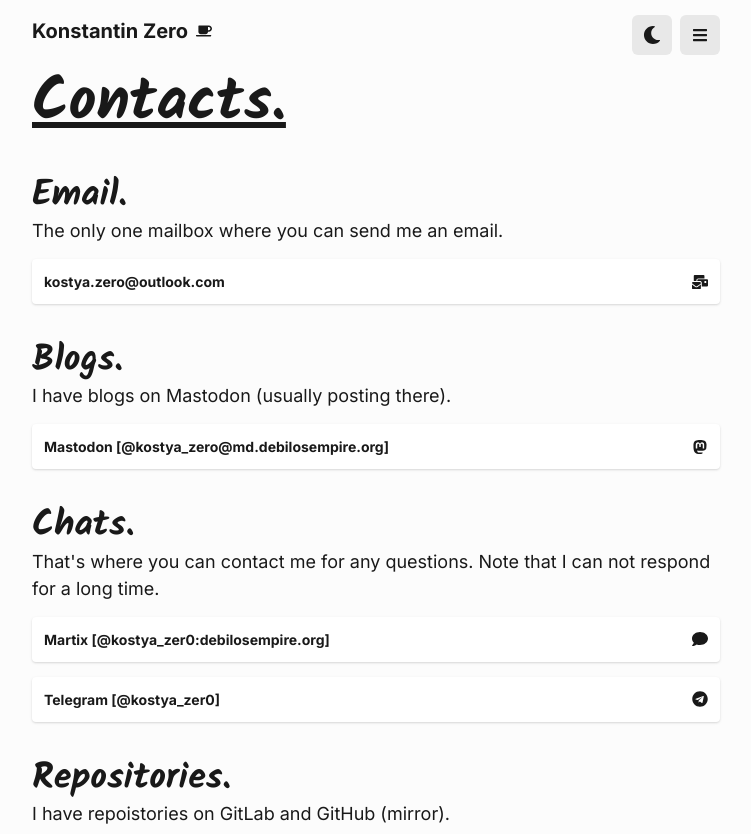
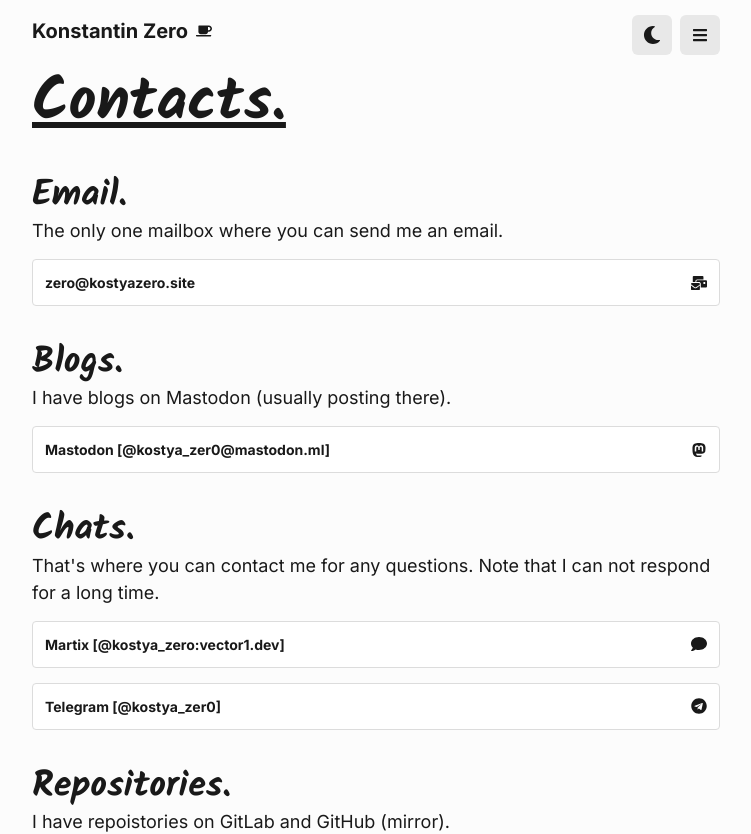
Before and after one commit to kostya-zero/homepage, a Next.js app: page /contacts in a window 1280 px wide. Shown: the top 834 px of the page, without its empty margins (264-1015 px from the left). Built offline with nearby package versions, Linux system fonts and the light colour scheme.

Commit message:
feat: edit `ProjectCard` layout and change socials

```diff
--- a/components/SocialCard.js
+++ b/components/SocialCard.js
@@ -7,11 +7,10 @@
 
     return (
         <>
-            <Card marginTop="15px" size="sm" onClick={go_to} title={props.tooltip} transition="all .2s" cursor="pointer"
+            <Card marginTop="15px" size="sm" variant="outline" onClick={go_to} title={props.tooltip} transition="all .3s" cursor="pointer"
                 _hover={{
                     transform: "scale(1.03)",
                     boxShadow: "lg",
-                    background: useColorModeValue("#EEEEEE", "#484848")
                 }}
 
                 _active={{
--- a/pages/contacts.js
+++ b/pages/contacts.js
@@ -22,7 +22,7 @@
           <Text fontSize="lg">
             The only one mailbox where you can send me an email.
           </Text>
-          <SocialCard url="mailto:kostya.zero@outlook.com" tooltip="mailto:kostya.zero@outlook.com" social="kostya.zero@outlook.com" icon={<FaMailBulk />} />
+          <SocialCard url="mailto:zero@kostyazero.site" tooltip="mailto:zero@kostyazero.site" social="zero@kostyazero.site" icon={<FaMailBulk />} />
         </Box>
         <Box margin="15px" marginTop="35px" >
           <HStack flex={1}>
@@ -31,7 +31,7 @@
           <Text fontSize="lg">
             I have blogs on Mastodon (usually posting there).
           </Text>
-          <SocialCard url="https://md.debilosempire.org/@kostya_zero" tooltip="https://md.debilosempire.org/@kostya_zero" social="Mastodon [@kostya_zero@md.debilosempire.org]" icon={<FaMastodon />} />
+          <SocialCard url="https://mastodon.ml/@kostya_zero" tooltip="https://mastodon.ml/@kostya_zer0" social="Mastodon [@kostya_zer0@mastodon.ml]" icon={<FaMastodon />} />
         </Box>
         <Box margin="15px" marginTop="35px" >
           <HStack flex={1}>
@@ -41,7 +41,7 @@
             That&apos;s where you can contact me for any questions.
             Note that I can not respond for a long time.
           </Text>
-          <SocialCard url="https://matrix.to/#/@kostya_zer0:debilosempire.org" tooltip="https://matrix.to/#/@kostya_zer0:debilosempire.org" social="Martix [@kostya_zer0:debilosempire.org]" icon={<FaComment />} />
+          <SocialCard url="https://matrix.to/#/@kostya_zero:vector1.dev" tooltip="https://matrix.to/#/@kostya_zer0:vector1.dev" social="Martix [@kostya_zero:vector1.dev]" icon={<FaComment />} />
           <SocialCard url="https://t.me/@kostya_zer0" tooltip="https://t.me/@kostya_zer0" social="Telegram [@kostya_zer0]" icon={<FaTelegram />} />
         </Box>
         <Box margin="15px" marginTop="35px" >
--- a/pages/projects/index.js
+++ b/pages/projects/index.js
@@ -1,5 +1,5 @@
 import ProjectCard from "@/components/ProjectCard";
-import { SimpleGrid, Text, Box, Container, Heading, HStack, Badge } from "@chakra-ui/react";
+import { SimpleGrid, Text, Box, Container, Heading, HStack} from "@chakra-ui/react";
 import Footer from "../../components/Footer";
 import NavBar from "../../components/NavBar";
 
```
Also changed, not shown: components/ProjectCard.js (+9 -3 lines).
